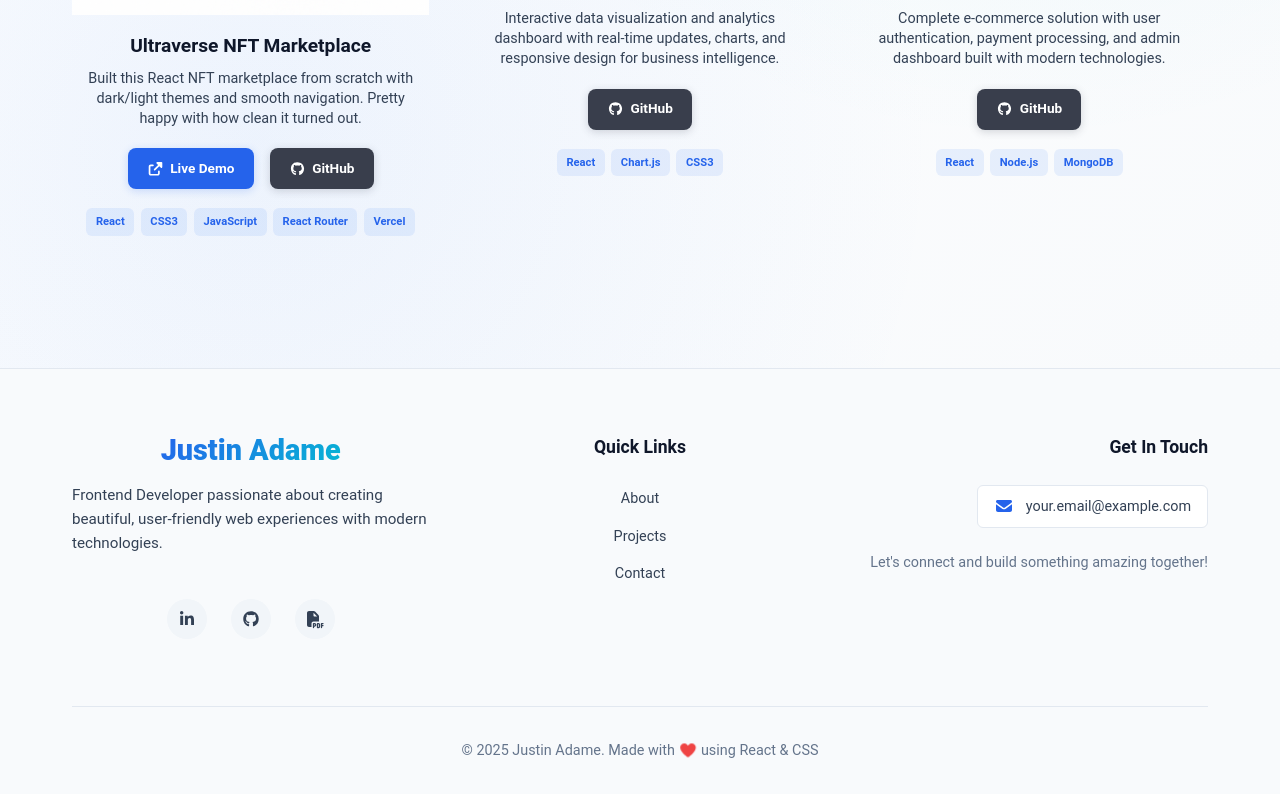
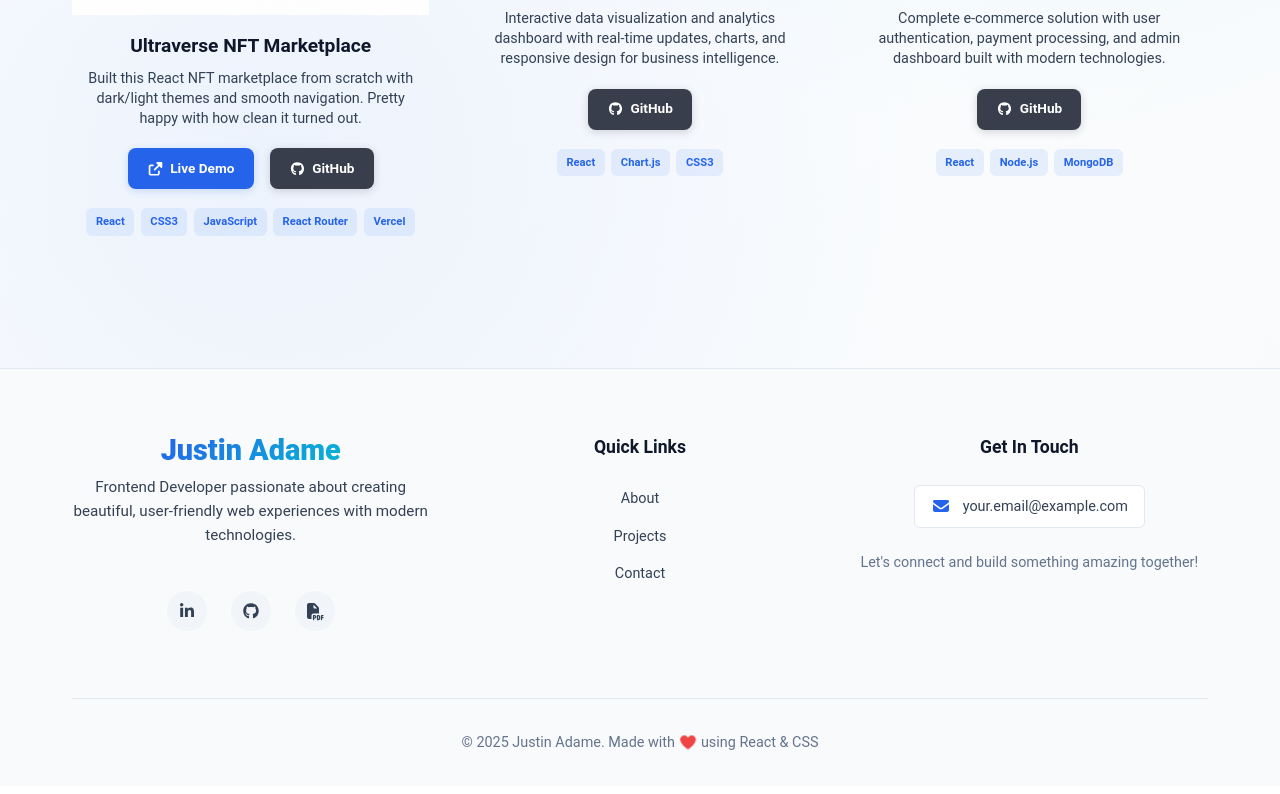
Before and after one commit to jradame/JUSTIN-PORTFOLIO-REACT-1, a React (Create React App) app: page / in a window 1280 px wide. Shown: the part 1562-2356 px from the top of the page. Built offline with nearby package versions, Linux system fonts and the light colour scheme.

Commit message:
JUSTINPORTFOLIO

```diff
--- a/src/App.css
+++ b/src/App.css
@@ -1468,3 +1468,47 @@ body:not(.dark-theme) .project-image-simple {
 
 /* Smooth scrolling for anchor links */
 html { scroll-behavior: smooth; }
+
+/* Paste at the very end of your CSS */
+
+/* Center the brand heading + paragraph in the footer */
+.footer__section--brand {
+  align-items: center !important;
+  text-align: center !important;
+}
+
+.footer__brand {
+  display: block !important;
+  margin: 0 auto !important;
+  text-align: center !important;
+}
+
+.footer__description {
+  max-width: 65ch !important;
+  margin: 0.5rem auto 1.5rem !important;
+  text-align: center !important;
+}
+
+.footer__social {
+  justify-content: center !important;
+}
+
+/* Paste at the very end of your CSS */
+
+/* Center the right footer column: title, button, and blurb */
+.footer__section:last-child {
+  text-align: center !important;
+  align-items: center !important;
+}
+.footer__section:last-child .footer__section-title {
+  text-align: center !important;
+}
+.footer__contact {
+  align-items: center !important;
+}
+.footer__contact-item {
+  margin-inline: auto !important;
+}
+.footer__contact-text {
+  text-align: center !important;
+}
```
